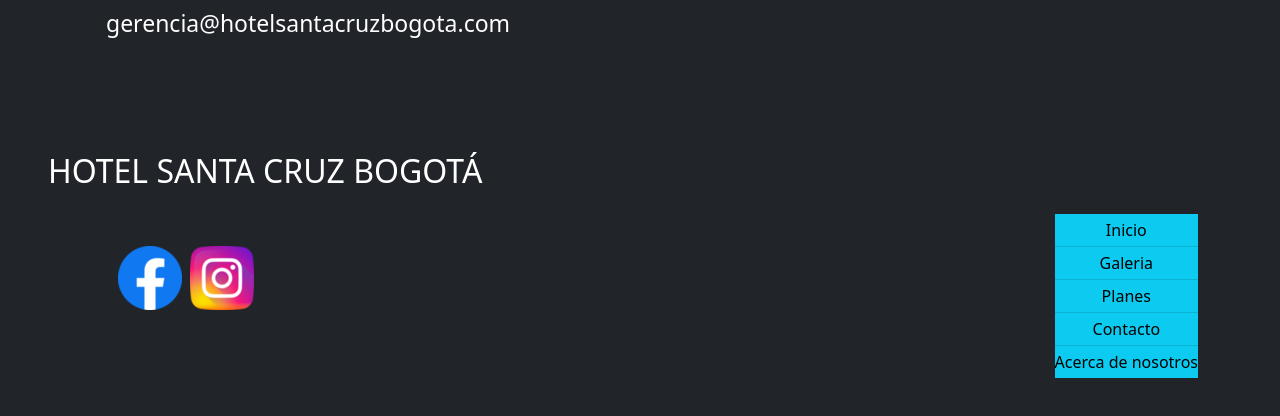
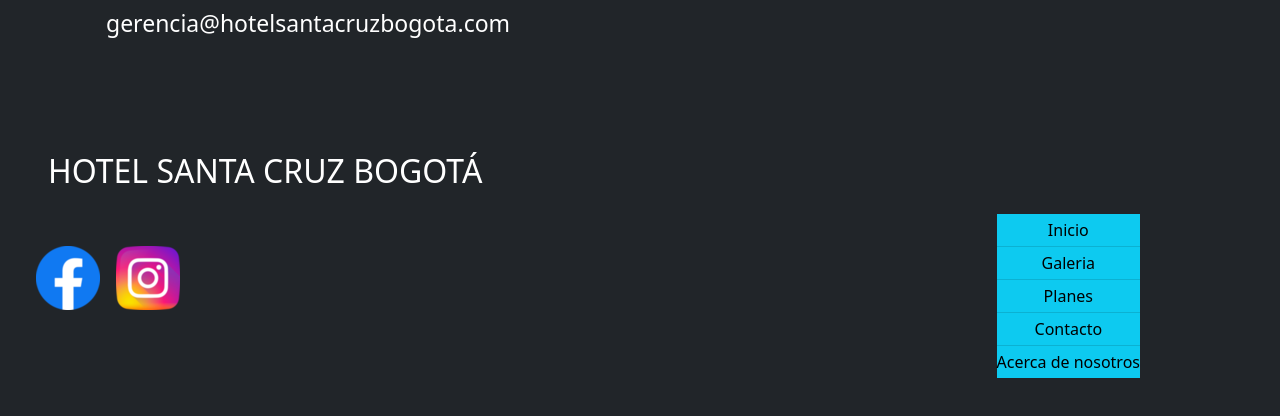
Before and after one commit to nicolascruz01/nicolascruz01.github.io, a plain HTML site: page contacto.html in a window 1280 px wide. Shown: the part 746-1162 px from the top of the page. Drawn offline with nearby package versions, Linux system fonts and the light colour scheme.

Commit message:
correcion footer imagenes redes

```diff
--- a/contacto.html
+++ b/contacto.html
@@ -19,7 +19,7 @@
     <header>
         <nav class="navbar fixed-top navbar-expand-lg navbar-dark bg-dark px-3 py-0">
             <div class="container-fluid">
-                <a class="navbar-brand" href="#Inicio">
+                <a class="navbar-brand" href="./index.html#Inicio">
                     <img src="./images/logo-hotel-santa-cruz-bogota.png" alt="Logo Hotel Santa Cruz Bogota" class="img-fluid">
                 </a>
                 <button class="navbar-toggler" type="button" data-bs-toggle="collapse" data-bs-target="#navbarNav" aria-controls="navbarNav" aria-expanded="false" aria-label="Toggle navigation">
@@ -110,15 +110,15 @@
                 HOTEL SANTA CRUZ BOGOTÁ
             </h2>
         </div>
-        <div class="container">
+        <div class="container m-0 p-0">
             <div class="d-flex row">
                 <div class="col-sm-12 col-md-12 col-lg-6 col-xl-6 px-5 pt-5">
                     <div class="d-flex justify-content-center justify-content-lg-start justify-content-xl-start">
                         <a href="https://es-la.facebook.com/HotelSantaCruzCorferias/">
-                            <img src="./images/logo-facebook.png" alt="Logo facebook" class="me-1">
+                            <img src="./images/logo-facebook.png" alt="Logo facebook" class="pe-3">
                         </a>
                         <a href="https://www.instagram.com/hotelsantacruzbogota/">
-                            <img src="./images/logo-instagram.png" alt="Logo instagram" class="ms-1">
+                            <img src="./images/logo-instagram.png" alt="Logo instagram" class="">
                         </a>
                     </div>
                 </div>
```
Also changed, not shown: galeria.html (+4 -4 lines), index.html (+3 -3 lines), mascotas.html (+4 -4 lines), planes.html (+4 -4 lines).
